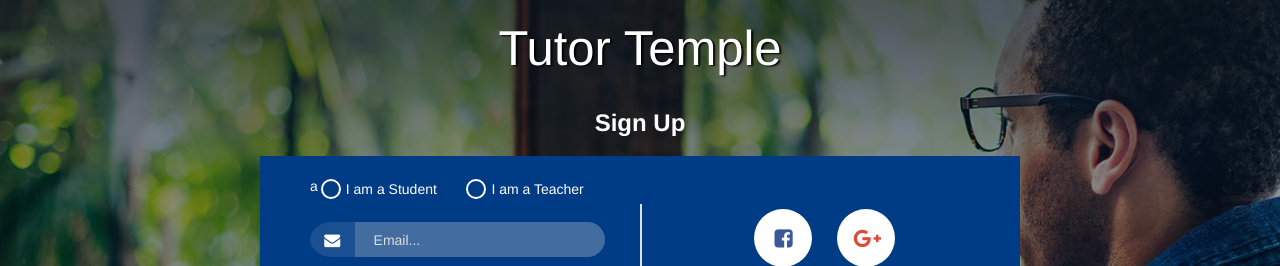
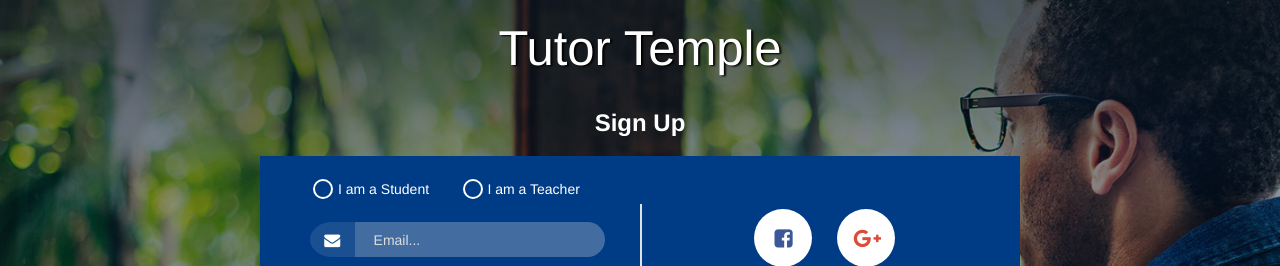
Before and after one commit to webosmotic-developer/tutortemple, an Angular app: page /signup in a window 1280 px wide. Shown: the top 266 px of the page. Built offline with nearby package versions, Linux system fonts and the light colour scheme.

Commit message:
Minor change

```diff
--- a/client/app/components/sign-up/sign-up.component.html
+++ b/client/app/components/sign-up/sign-up.component.html
@@ -13,7 +13,7 @@
                         <form class="form " #signUpForm="ngForm" role="form"
                               (ngSubmit)="signUpForm.valid && fnSignUp()">
                             <div class="card-body">
-                                <div class="mb-2 radio-group">a
+                                <div class="mb-2 radio-group">
                                     <div class="radio">
                                         <input type="radio" name="radio1" id="student"  checked=""
                                                value="STUDENT" [(ngModel)]="signUpObj && signUpObj.roles">
```
